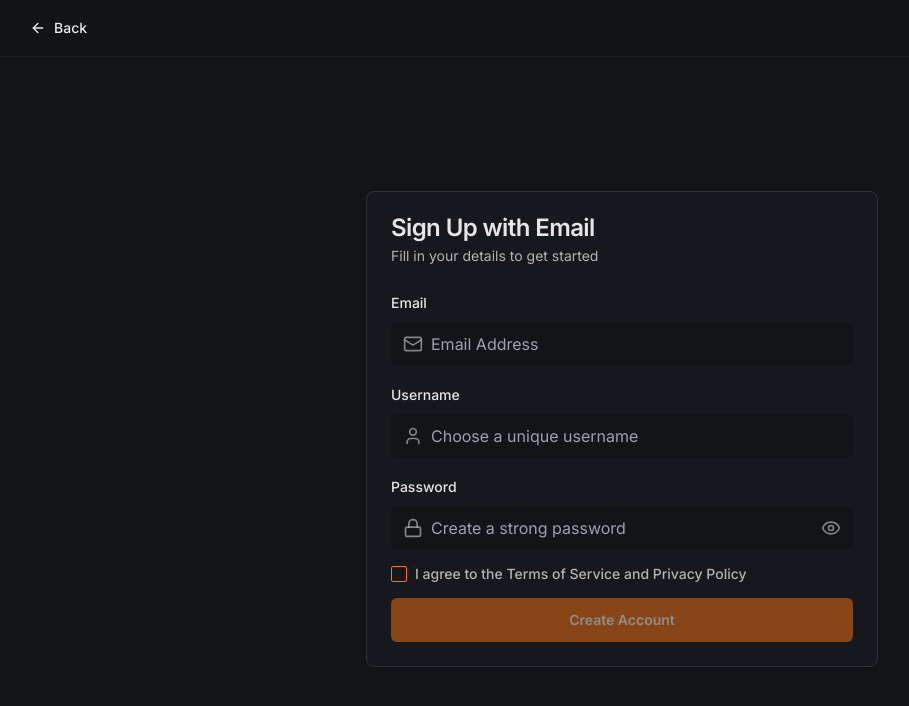
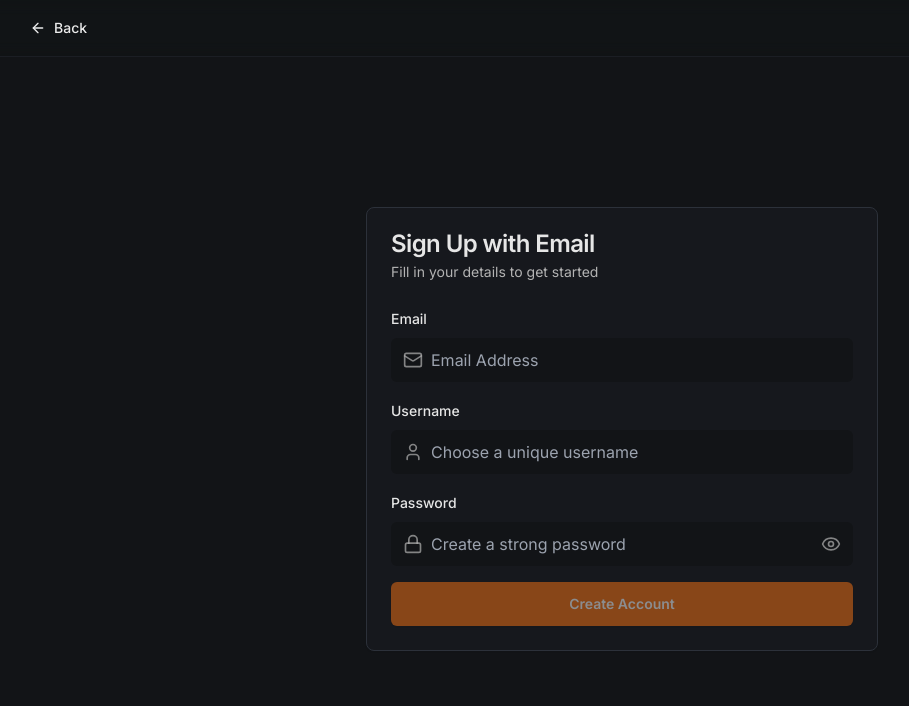
Before and after one commit to kodzimk/head2head, a React (Vite) app: page /sign-up/email in a window 1280 px wide. Shown: the top 706 px of the page, without its empty margins (18-927 px from the left). Built offline with nearby package versions, Linux system fonts and the light colour scheme.

Commit message:
removing sing up terms

```diff
--- a/src/modules/sign-up/signup-email.tsx
+++ b/src/modules/sign-up/signup-email.tsx
@@ -4,7 +4,6 @@ import { Button } from "../../shared/ui/button"
 import { Card, CardContent, CardHeader, CardTitle } from "../../shared/ui/card"
 import { Input } from "../../shared/ui/input"
 import { Label } from "../../shared/ui/label"
-import { Checkbox } from "../../shared/ui/checkbox"
 import { Eye, EyeOff, Mail, Lock, User, ArrowLeft, AlertCircle } from "lucide-react"
 import {  useNavigate } from "react-router-dom"
 import axios from "axios"
@@ -30,7 +29,6 @@ export default function EmailSignUpPage() {
     username:"",
     email: "",
     password: "",
-    agreeToTerms: false,
   })
 
   const { setUser } = useGlobalStore()
@@ -200,9 +198,8 @@ export default function EmailSignUpPage() {
     const hasValidPassword = validatePassword(formData.password);
     const hasValidUsername = isValidUsername(formData.username).valid;
     const hasAllFields = formData.username && formData.email && formData.password;
-    const hasAgreedToTerms = formData.agreeToTerms;
 
-    return hasValidEmail && hasValidPassword && hasValidUsername && hasAllFields && hasAgreedToTerms;
+    return hasValidEmail && hasValidPassword && hasValidUsername && hasAllFields;
   }
 
   return (
@@ -341,23 +338,6 @@ export default function EmailSignUpPage() {
                 )}
               </div>
 
-              <div className="flex items-center space-x-2">
-                <Checkbox
-                  id="terms"
-                  name="agreeToTerms"
-                  checked={formData.agreeToTerms}
-                  onCheckedChange={(checked) =>
-                    setFormData(prev => ({ ...prev, agreeToTerms: checked as boolean }))
-                  }
-                  className="data-[state=checked]:bg-primary data-[state=checked]:border-primary"
-                />
-                <label
-                  htmlFor="terms"
-                  className="text-sm font-medium leading-none text-muted-foreground hover:text-foreground cursor-pointer select-none"
-                >
-                  {t('auth.agreeToTerms')}
-                </label>
-              </div>
 
               {validationErrors.submit && (
                 <div className="bg-destructive/10 text-destructive text-sm p-4 rounded-lg flex items-center gap-2 border border-destructive/20">
```
